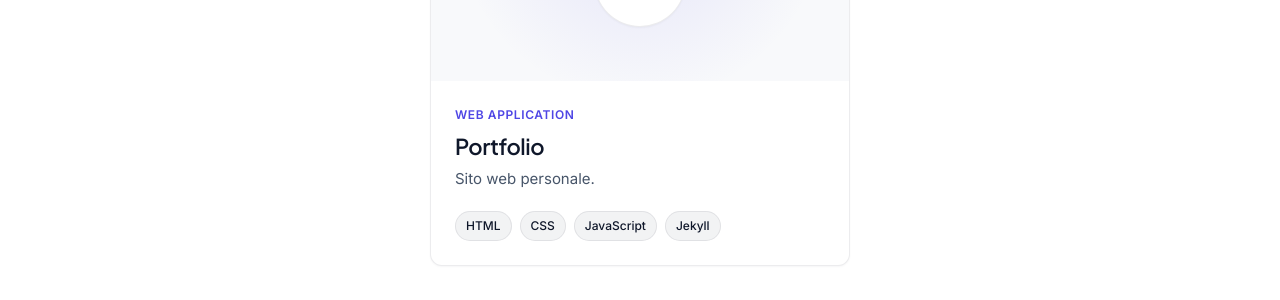
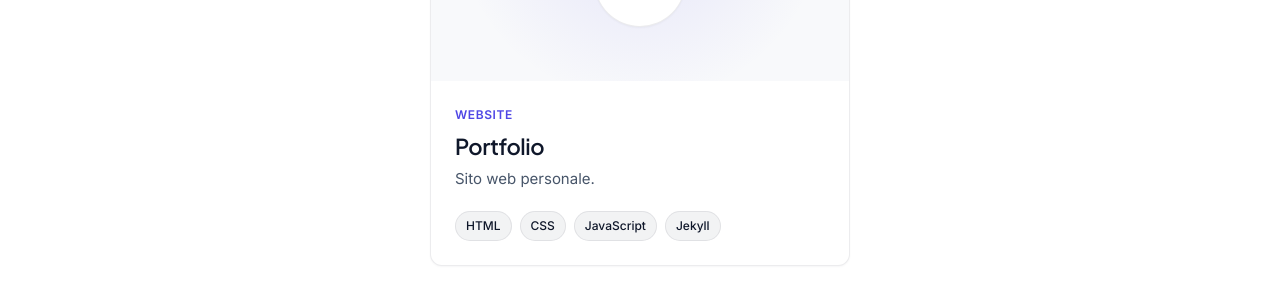
Before and after one commit to simonedelgrosso/simonedelgrosso.github.io, a Jekyll site: the page built from it/index.md, in a window 1280 px wide and 900 px high, scrolled down 4512 px. Shown: the part 153-453 px from the top of the window. Built offline with Jekyll 4.4.1, drawn with Linux system fonts in a browser that asks for light colours.

Commit message:
fix portfolio project category for IT

```diff
--- a/_data/projects.yml
+++ b/_data/projects.yml
@@ -38,7 +38,7 @@ it:
     - data_category: "web"
       icon: "fas fa-globe"
       link: "https://github.com/simonedelgrosso/simonedelgrosso.github.io"
-      category: "Web Application"
+      category: "Website"
       title: "Portfolio"
       description: "Sito web personale."
       technologies:
```
